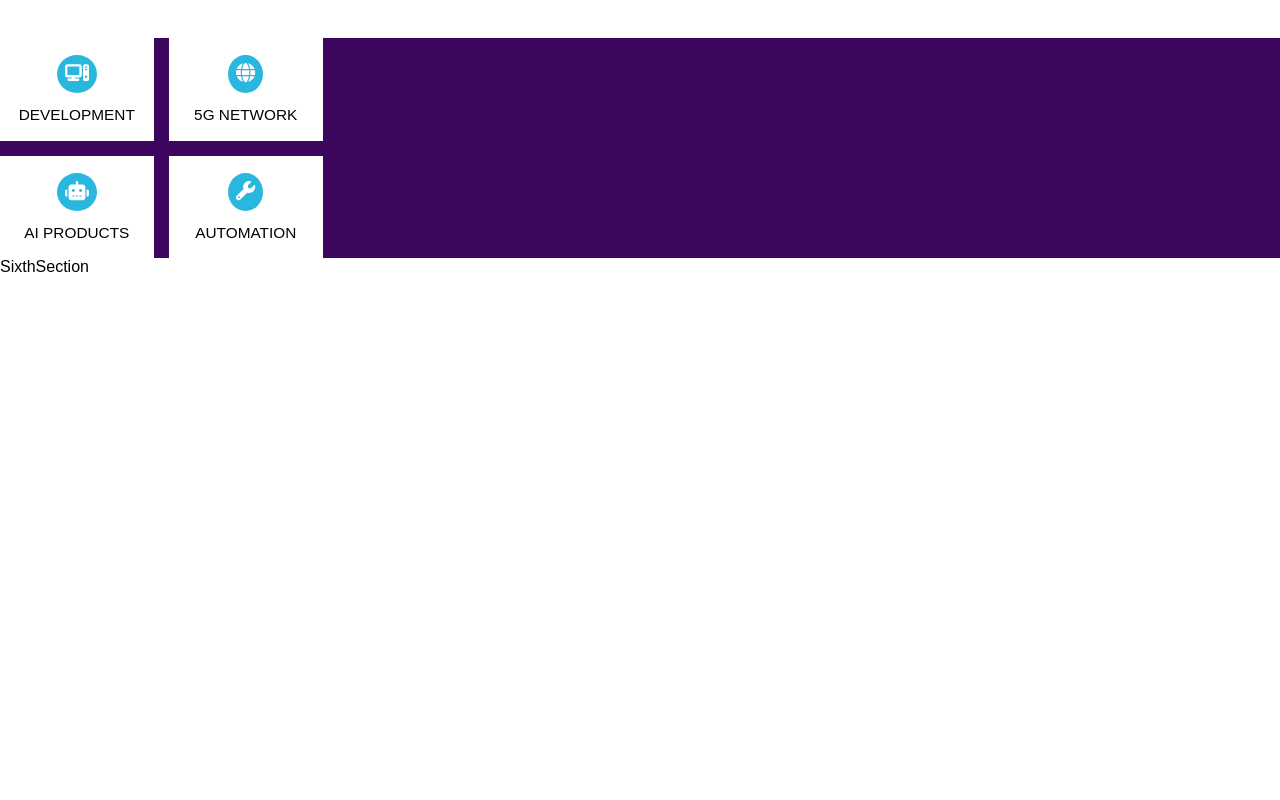
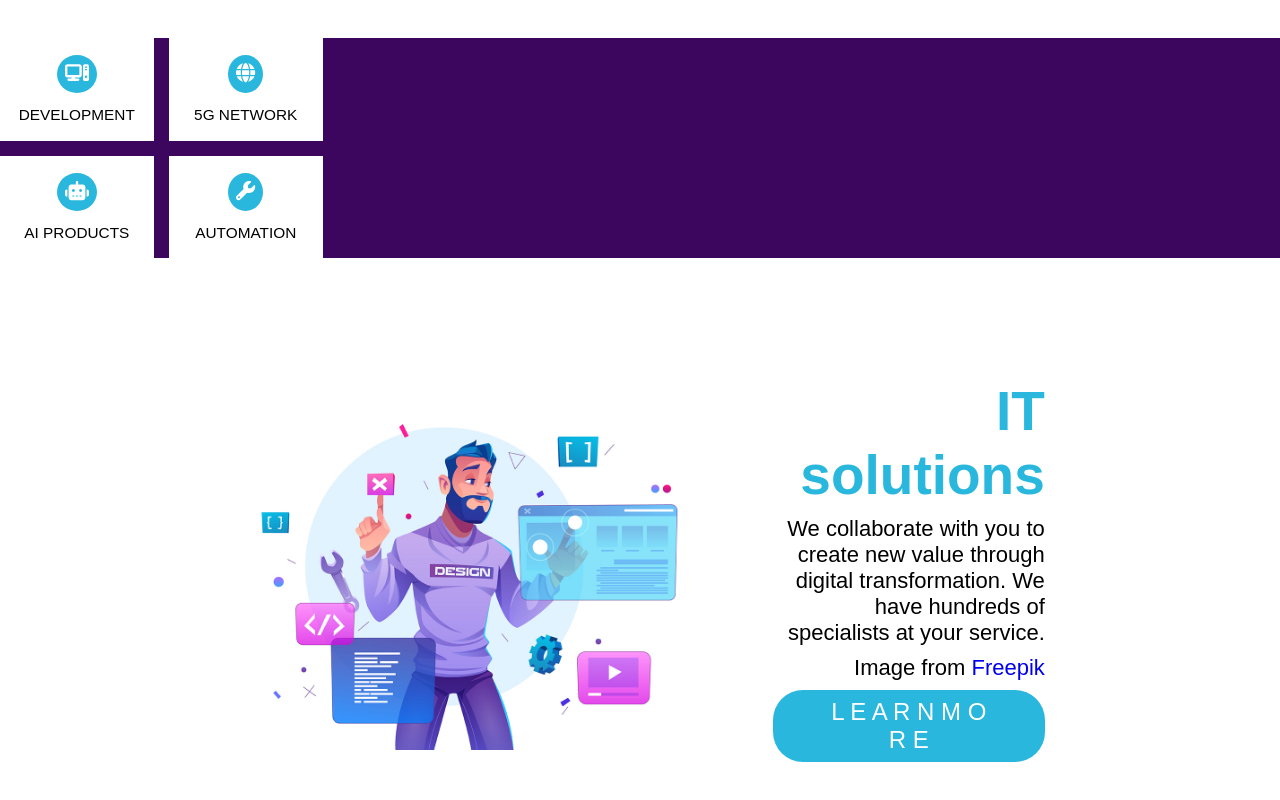
Before and after one commit to khashayaryaghma/WebSoftwareDevelopers, a React (Create React App) app in the folder client/: page / in a window 1280 px wide. Shown: the part 2772-3572 px from the top of the page. Before the commit the page ends 3048 px from the top, so only its background shows below. Built offline with nearby package versions, Linux system fonts and the light colour scheme.

Commit message:
add SixthSection

```diff
--- a/client/src/components/SixthSection/SixthSection.js
+++ b/client/src/components/SixthSection/SixthSection.js
@@ -1,8 +1,40 @@
+import { StyledSixthSection, StyledSixthArticle } from "./SixthSection.style"
+import Button from "../Button/Button";
+import Image from "../Image/Image";
+import sixthSection from "../../assets/images/sixthSection.jpg"
 
 function SixthSection() {
-  return (
-    <div>SixthSection</div>
-  )
+    return (
+        <StyledSixthSection>
+            <Image imgSrc={sixthSection} size="42vmax" />
+            <StyledSixthArticle>
+                <h1 className="heading" style={{ color: "#29B7DD" }}>
+                    IT solutions
+                </h1>
+                <p className="para">
+                    We collaborate with you to create new value through digital
+                    transformation. We have hundreds of specialists at your
+                    service.
+                </p>
+                <p className="para">
+                    Image from
+                    <a href="https://www.freepik.com/vectors/computer">
+                        {" "}
+                        Freepik
+                    </a>
+                </p>
+                <Button
+                    bgColor="#29B7DD"
+                    color="white"
+                    brRadius="30px"
+                    pd="0.5rem 3.2rem"
+                    fSize="1.5rem"
+                >
+                    L E A R N M O R E
+                </Button>
+            </StyledSixthArticle>
+        </StyledSixthSection>
+    )
 }
 
 export default SixthSection
--- a/client/src/components/SixthSection/SixthSection.style.js
+++ b/client/src/components/SixthSection/SixthSection.style.js
@@ -0,0 +1,21 @@
+import styled from "styled-components";
+
+export const StyledSixthSection = styled.section`
+    display: flex;
+    flex-wrap: wrap;
+    align-items: center;
+    justify-content: center;
+    min-height: 38rem;
+    padding-top: 1rem;
+`
+
+export const StyledSixthArticle = styled.article`
+    margin: 2rem;
+    width: 17rem;
+    min-height: 25rem;
+    display: flex;
+    flex-direction: column;
+    align-items: flex-end;
+    justify-content: space-evenly;
+    text-align: right;
+`;
```
Also changed, not shown: client/src/assets/images/sixthSection.jpg (added).
